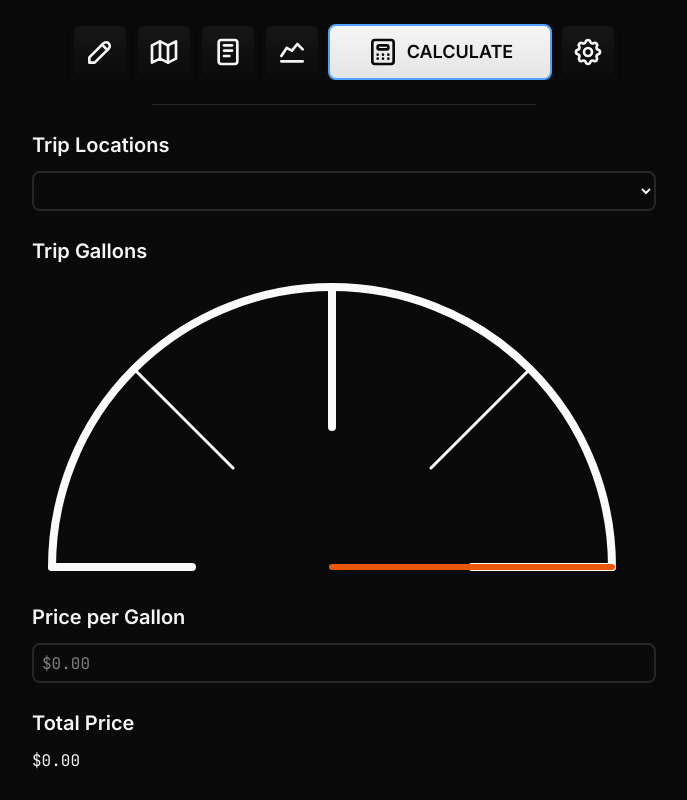
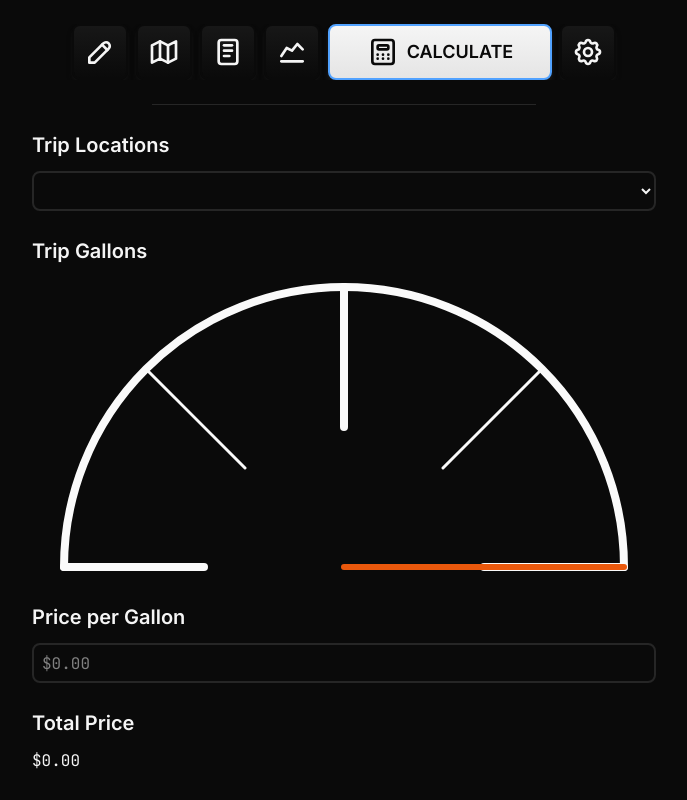
Before and after one commit to haydenheroux/hyprmile, a React (Vite) app: page / in a window 1280 px wide. Both pictures are taken after a click on the element "CALCULATE". Shown: the whole page, without its empty margins (296-983 px from the left). Built offline with nearby package versions, Linux system fonts and the light colour scheme.

Commit message:
Center fuel gauge.

```diff
--- a/src/pages/calculate/Calculate.tsx
+++ b/src/pages/calculate/Calculate.tsx
@@ -31,7 +31,9 @@ function Calculate() {
       </Block>
       <Block>
         <Heading value={"Trip Gallons"} />
+        <div className="mx-auto">
         <GasTankGauge fillPercentage={tankPercent} />
+        </div>
       </Block>
       <Block>
         <Heading value={"Price per Gallon"} />
```
